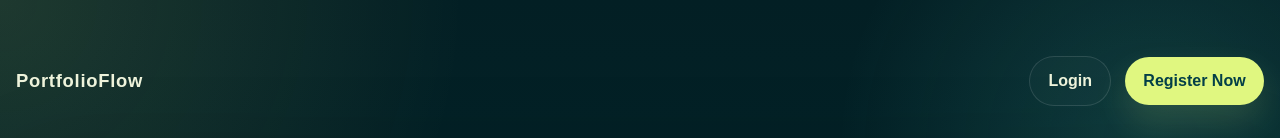
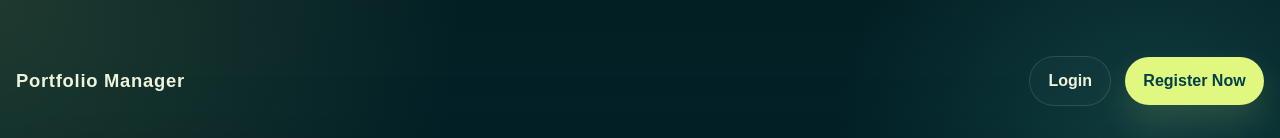
Before and after one commit to sagarmagar977/portfolio, a Next.js app in the folder app/: page / in a window 1280 px wide. Shown: the top 138 px of the page. Built offline with nearby package versions, Linux system fonts and the light colour scheme; no server answers; the database is empty; a web font is replaced by a local one.

Commit message:
Rename app branding to Portfolio Manager

```diff
--- a/app/app/admin/page.tsx
+++ b/app/app/admin/page.tsx
@@ -16,8 +16,8 @@ export async function generateMetadata(): Promise<Metadata> {
   const displayName = profile?.fullName?.trim() || adminUser.email.split("@")[0] || "Portfolio Owner";
 
   return {
-    title: `${displayName} Admin`,
-    description: `Admin panel for ${displayName}'s portfolio`,
+    title: "Portfolio Manager",
+    description: `Portfolio Manager dashboard for ${displayName}`,
   };
 }
 
--- a/app/app/layout.tsx
+++ b/app/app/layout.tsx
@@ -9,8 +9,8 @@ const baiJamjuree = Bai_Jamjuree({
 });
 
 export const metadata: Metadata = {
-  title: "Sagar Thapa",
-  description: "Portfolio of Sagar Thapa",
+  title: "Portfolio Manager",
+  description: "Create and manage your portfolio from one dashboard.",
 };
 
 export default function RootLayout({
--- a/app/app/page.tsx
+++ b/app/app/page.tsx
@@ -27,7 +27,7 @@ export default async function Home() {
         <div className="container">
           <div className="landing-topbar">
             <Link href="/" className="landing-logo">
-              PortfolioFlow
+              Portfolio Manager
             </Link>
             <div className="landing-auth-links">
               <Link href={topSecondaryHref} className="landing-auth-link">
```
